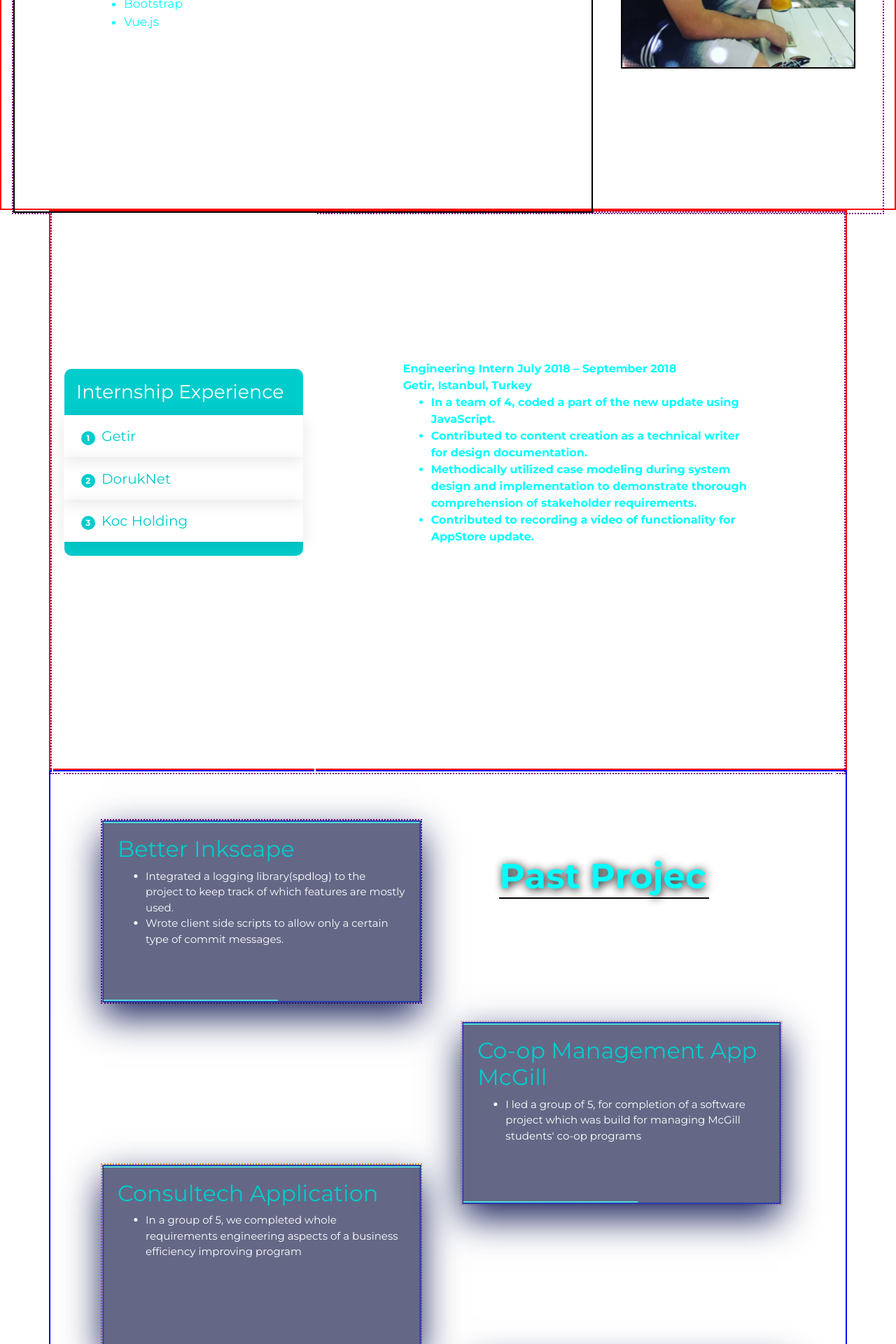
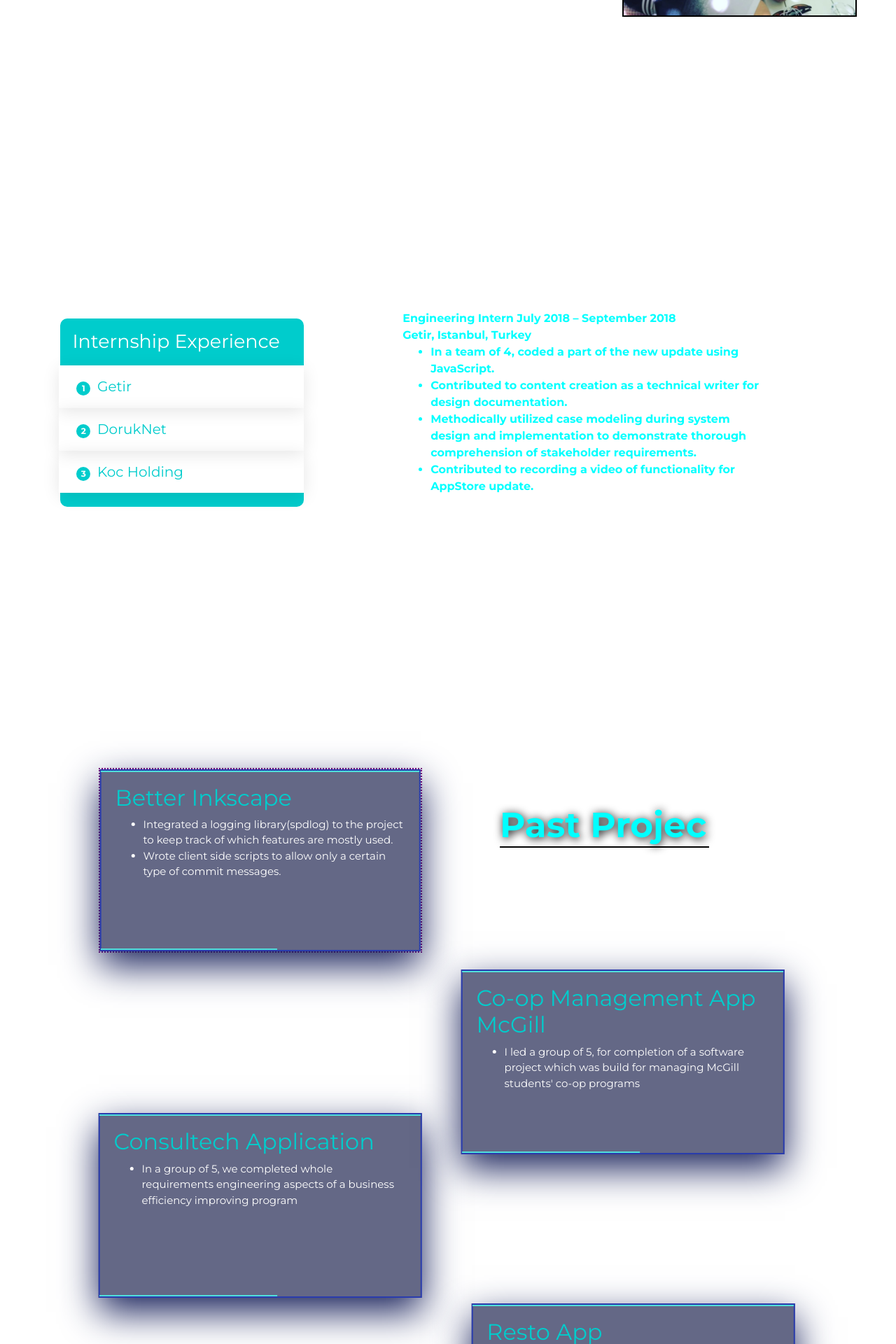
Before and after one commit to batincanbalkan/personalwebsite, a PHP site: page / in a window 1280 px wide. Shown: the part 1400-3320 px from the top of the page at 70% size. Run offline with PHP 8.4, Linux system fonts and the light colour scheme; some libraries are stand-ins or nearby versions.

Commit message:
removed lines around divs and made pages closer to eachother

```diff
--- a/style.css
+++ b/style.css
@@ -120,21 +120,22 @@
     }
 }
 #col1, #col2, #col3 {
-    border: 2px solid black!important;
+   /* border: 2px solid black!important; */
     height: 100vh;
 }
 #container1 {
-    border: 2px solid red;
+   /* border: 2px solid red; */
     height: 100vh;
 }
 .row {
-    border: 2px dotted purple;
+   /* border: 2px dotted purple; */
 }
 #about {
     color: black;
     text-shadow: 0.1rem 0.1rem 0.8 black!important;
     color: rgb(0,255,255);
-    margin-top: 100px;
+    margin-top: 30px;
+    height: 100vh;
 }
 #headaboutme{
     text-shadow: 0.1rem 0.1rem 0.8rem black!important;
@@ -157,7 +158,7 @@
     text-shadow: 0.1rem 0.1rem 0.8rem black!important;
 }
 #con2 {
-    border: 2px solid red;
+    /*border: 2px solid red; */
     height: 100vh;
     padding: unset;
     width: 100%;
@@ -344,7 +345,7 @@
 
 /*start of list for job experience */
 #row2col1 {
-  border: 2px solid white;
+  /*border: 2px solid white; */
   height: 100vh;
 }
 .list h2{
@@ -423,7 +424,7 @@
 /*end of job experience box */
 .row3 {
     height: 172vh;
-    border: 2px solid white;
+    /*border: 2px solid white; */
 }
 .row3col1 {
     border: 2px dotted purple;
@@ -432,13 +433,13 @@
     margin-left: 5%;
 }
 .row3col2 {
-    border: 2px dotted orange;
+    /*border: 2px dotted orange; */
     height: 33vh;
     margin-top: 20%;
     margin-left: 5%;
 }
 .row3col3 {
-    border: 2px dotted pink;
+    /*border: 2px dotted pink;*/
     height: 33vh;
     margin-left: 5%;
     margin-top: 1.5%;
@@ -450,13 +451,13 @@
 .row3col4 {
     margin-left: 53%;
     height: 33vh;
-    border: 2px double black;
+    /*border: 2px double black;*/
 
 }
 .row3col5 {
     margin-left: 5%;
     height: 33vh;
-    border: 2px double yellow;
+    /*border: 2px double yellow;*/
 }
 #inkscapelogo {
     margin-left: 0%;
@@ -469,7 +470,7 @@
     transform: scale(1.1);
 }
 .con3 {
-    border: 2px solid blue;
+    /*border: 2px solid blue; */
 }
 /*animated border */
   .box {
@@ -586,10 +587,10 @@
 /*end of animated border */
 .lastcol {
     height: 100vh;
-    border: 2px white double;
+    /*border: 2px white double; */
 }
 .lastrow {
-    border: 2px red dotted;
+    /*border: 2px red dotted; */
 }
 #on {
     position: fixed;
```
